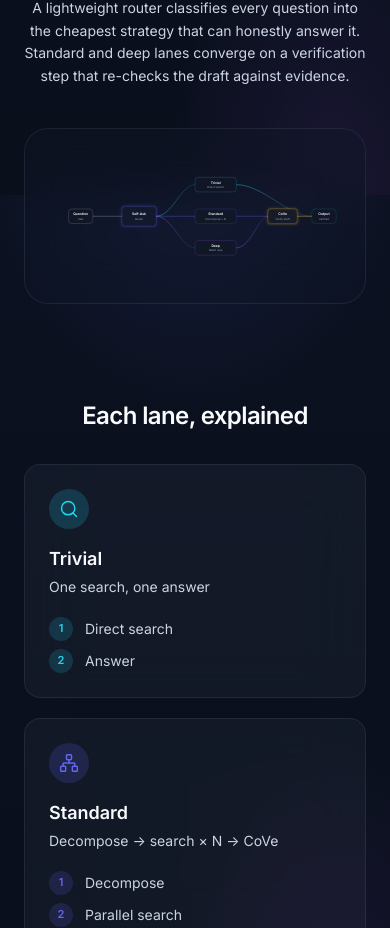
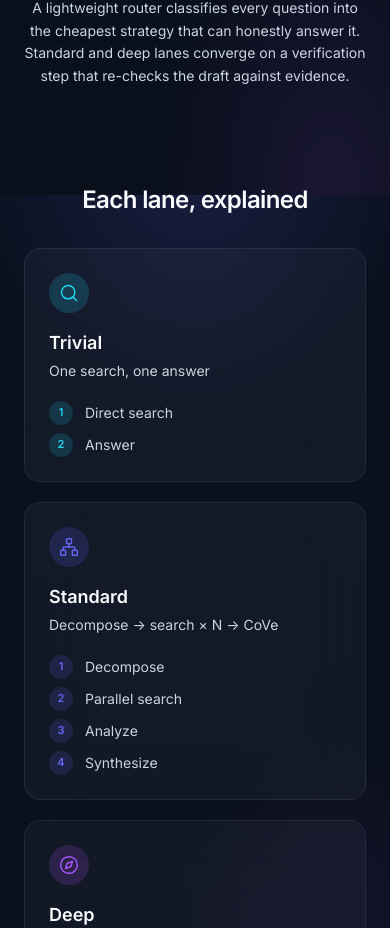
Before and after one commit to hgmancholam/novum, a React (Vite) app in the folder frontend/: page / in a window 390 px wide. Shown: the part 1493-2421 px from the top of the page. Built offline with nearby package versions, Linux system fonts and the light colour scheme; no server answers.

Commit message:
fix(ui): hide pipeline diagram on mobile (< sm)
The 1200x520 SVG diagram is unreadable on iPhone-class viewports - nodes shrink past legibility. Hide the diagram container below the sm breakpoint and keep only the section title + description. Tablet and desktop render unchanged.

```diff
--- a/frontend/src/pages/HowWeWorkPage.tsx
+++ b/frontend/src/pages/HowWeWorkPage.tsx
@@ -342,7 +342,7 @@ function PipelineDiagram() {
         whileInView={{ opacity: 1, y: 0 }}
         viewport={{ once: true, amount: 0.15 }}
         transition={{ duration: 0.7, ease: [0.16, 1, 0.3, 1] }}
-        className="relative overflow-hidden rounded-3xl border border-(--glass-border) bg-(--bg-secondary)/40 p-6 backdrop-blur-xl sm:p-10"
+        className="relative hidden overflow-hidden rounded-3xl border border-(--glass-border) bg-(--bg-secondary)/40 p-6 backdrop-blur-xl sm:block sm:p-10"
       >
         <DiagramSVG />
       </motion.div>
```
